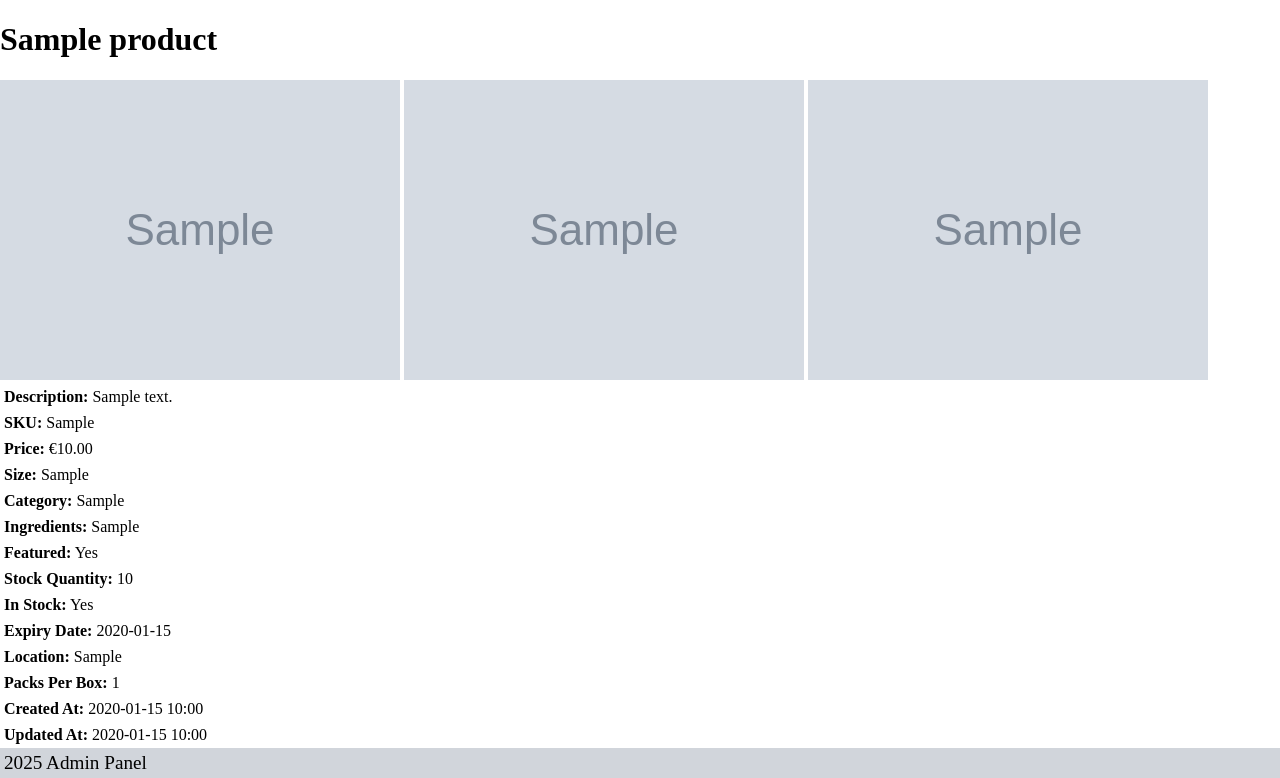
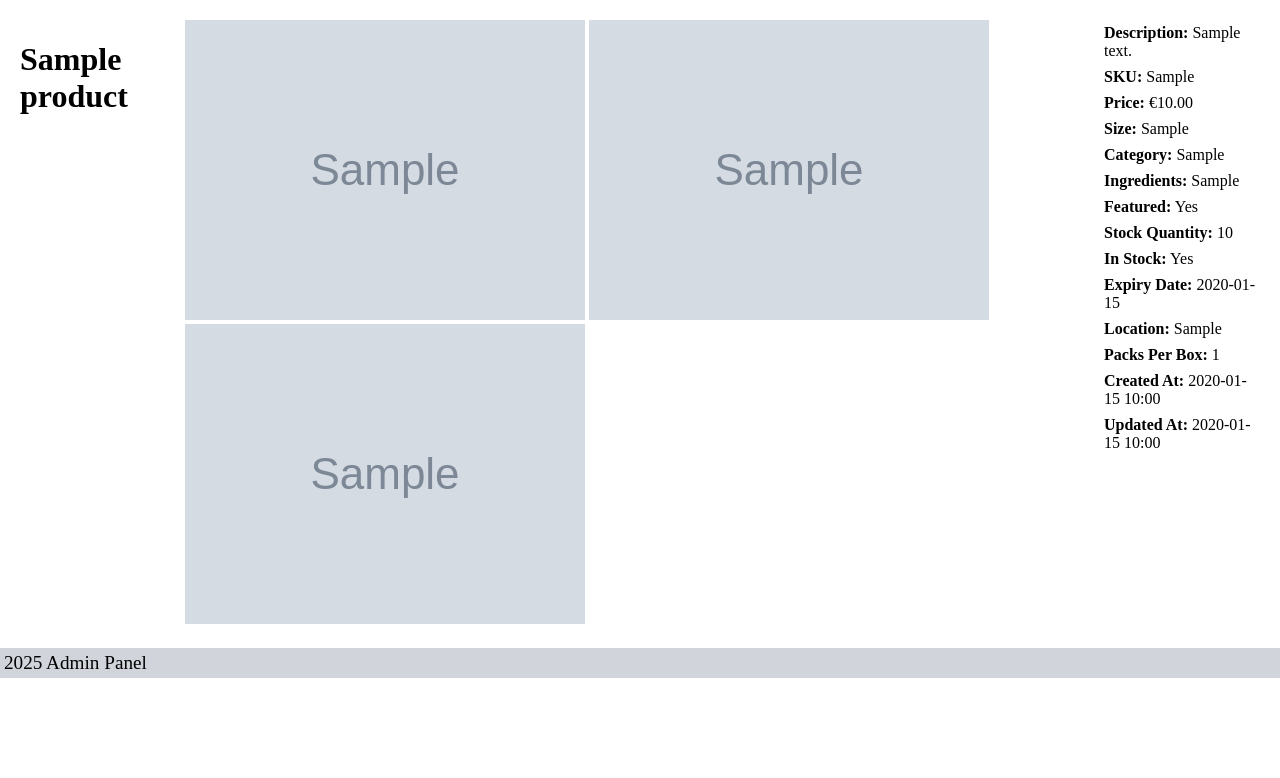
Before and after one commit to james-fitz86/pickle-polona, a Flask app: a page that uses templates/base_admin.html in a window 1280 px wide. Shown: the part 191-969 px from the top of the page. After the commit the page ends 869 px from the top, so only its background shows below. Run offline with Flask 3, Linux system fonts and the light colour scheme; the visitor is signed in with stand-in values (Sample User, id 1); tables that the repository leaves empty hold one stand-in row (values such as "Sample post"); grey boxes marked "Sample" are stand-in pictures.

Commit message:
added css for main, img and product container

```diff
--- a/static/css/admin.css
+++ b/static/css/admin.css
@@ -93,3 +93,15 @@ th{
   cursor: col-resize;
   background-color: #f5f5f5;
 }
+main{
+    padding: 20px;
+}
+main img{
+  max-height: 400px;
+    height: auto;
+    width: auto;
+}
+.product-container{
+    display: flex;
+    flex-direction: row;
+}
```
